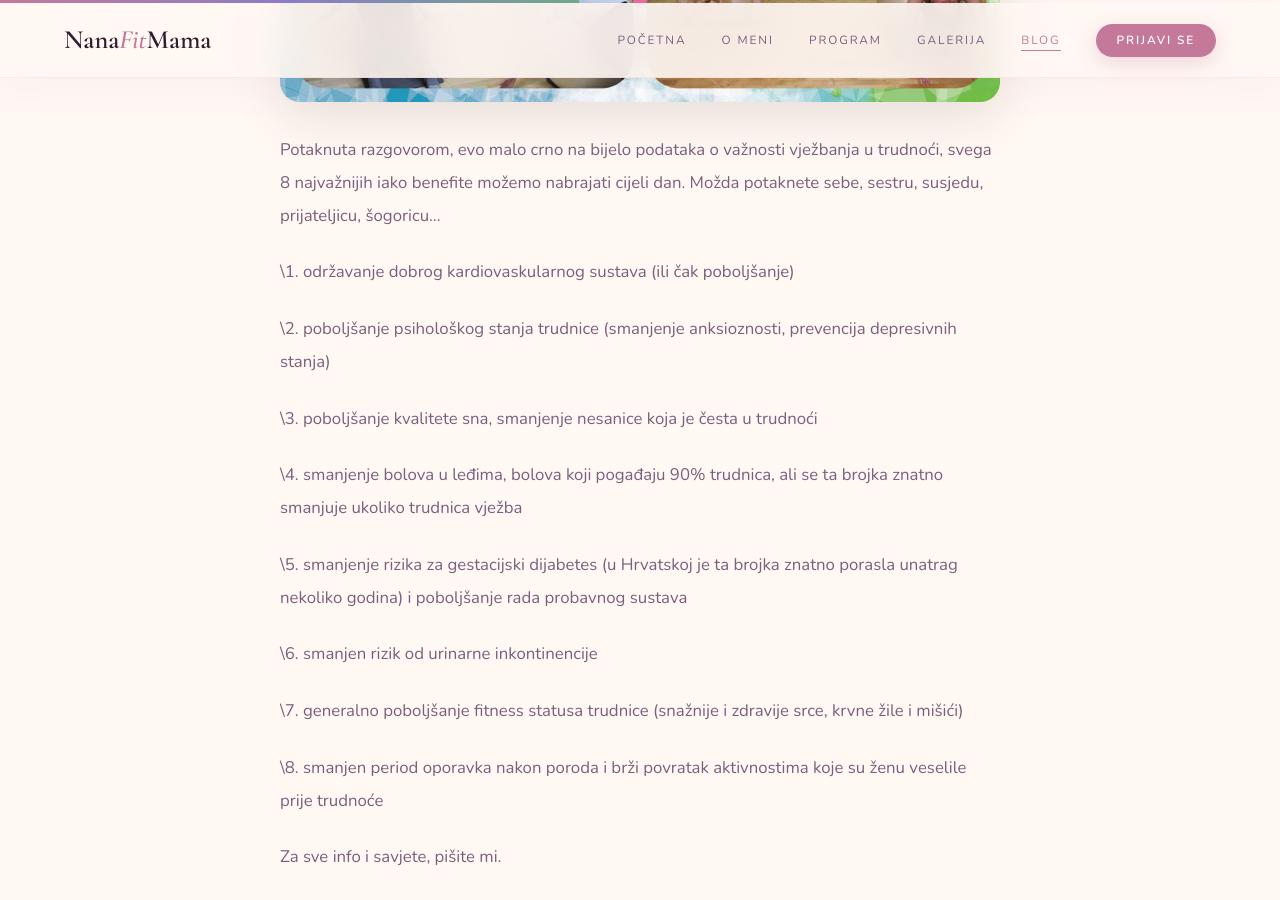
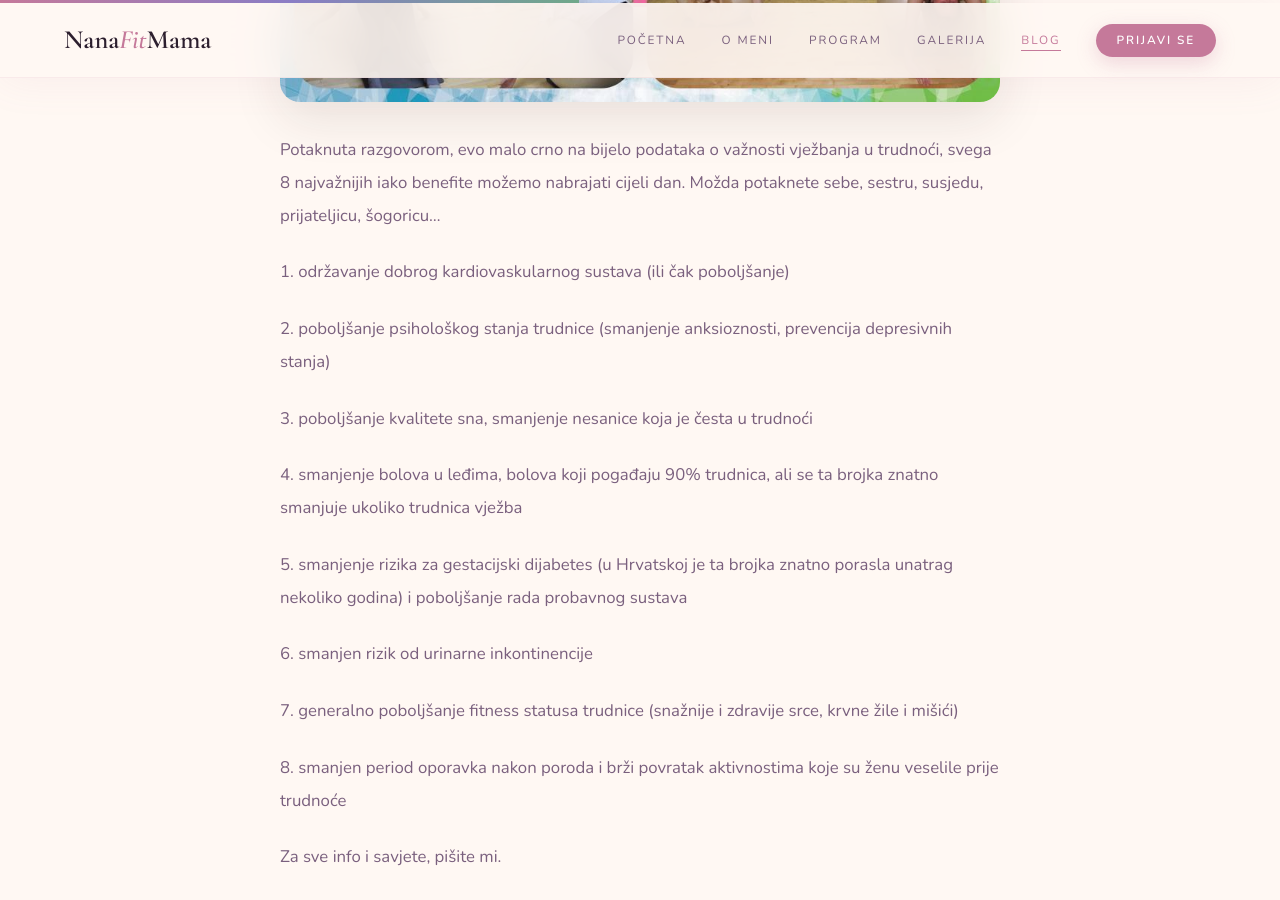
Before and after one commit to lfadljevic/nanafitmama, a Jekyll site: the page built from _posts/2024-03-19-svaka-10-aktivna-trudnica.md, in a window 1280 px wide and 900 px high, scrolled down 1140 px. Built offline with Jekyll 4.4.1, drawn with Linux system fonts in a browser that asks for light colours.

```diff
--- a/_posts/2024-03-19-svaka-10-aktivna-trudnica.md
+++ b/_posts/2024-03-19-svaka-10-aktivna-trudnica.md
@@ -12,21 +12,21 @@ Danas sam razgovarala sa svojom vježbačicom, mladom doktoricom koja je upravo
 
 Potaknuta razgovorom, evo malo crno na bijelo podataka o važnosti vježbanja u trudnoći, svega 8 najvažnijih iako benefite možemo nabrajati cijeli dan. Možda potaknete sebe, sestru, susjedu, prijateljicu, šogoricu…
 
-\1. održavanje dobrog kardiovaskularnog sustava (ili čak poboljšanje)
+1\. održavanje dobrog kardiovaskularnog sustava (ili čak poboljšanje)
 
-\2. poboljšanje psihološkog stanja trudnice (smanjenje anksioznosti, prevencija depresivnih stanja)
+2\. poboljšanje psihološkog stanja trudnice (smanjenje anksioznosti, prevencija depresivnih stanja)
 
-\3. poboljšanje kvalitete sna, smanjenje nesanice koja je česta u trudnoći
+3\. poboljšanje kvalitete sna, smanjenje nesanice koja je česta u trudnoći
 
-\4. smanjenje bolova u leđima, bolova koji pogađaju 90% trudnica, ali se ta brojka znatno smanjuje ukoliko trudnica vježba
+4\. smanjenje bolova u leđima, bolova koji pogađaju 90% trudnica, ali se ta brojka znatno smanjuje ukoliko trudnica vježba
 
-\5. smanjenje rizika za gestacijski dijabetes (u Hrvatskoj je ta brojka znatno porasla unatrag nekoliko godina) i poboljšanje rada probavnog sustava
+5\. smanjenje rizika za gestacijski dijabetes (u Hrvatskoj je ta brojka znatno porasla unatrag nekoliko godina) i poboljšanje rada probavnog sustava
 
-\6. smanjen rizik od urinarne inkontinencije
+6\. smanjen rizik od urinarne inkontinencije
 
-\7. generalno poboljšanje fitness statusa trudnice (snažnije i zdravije srce, krvne žile i mišići)
+7\. generalno poboljšanje fitness statusa trudnice (snažnije i zdravije srce, krvne žile i mišići)
 
-\8. smanjen period oporavka nakon poroda i brži povratak aktivnostima koje su ženu veselile prije trudnoće
+8\. smanjen period oporavka nakon poroda i brži povratak aktivnostima koje su ženu veselile prije trudnoće
 
 Za sve info i savjete, pišite mi.
 
--- a/scripts/wix_convert.py
+++ b/scripts/wix_convert.py
@@ -61,7 +61,10 @@ def esc(text):
 
 
 def esc_line_start(line):
-    if re.match(r"^(#|\+|-|=|\d+[.)]\s)", line):
+    m = re.match(r"^(\d+)([.)])(\s)", line)
+    if m:  # "1. text" would become a numbered list: escape the dot, not the digit
+        return "%s\\%s%s%s" % (m.group(1), m.group(2), m.group(3), line[m.end():])
+    if re.match(r"^(#|\+|-|=)", line):
         return "\\" + line
     return line
 
```
Also changed, not shown: _posts/2024-03-21-moramo-glasnije-pricati-o-tjelovjezbi.md (+8 -8 lines), _posts/2024-03-21-znacaj-vjezbaja-u-trudnoci-za-bebicu-u-trbuhu.md (+6 -6 lines), _posts/2024-03-25-ne-okrecimo-ledja-bolesti.md (+2 -2 lines), 1 other file.
